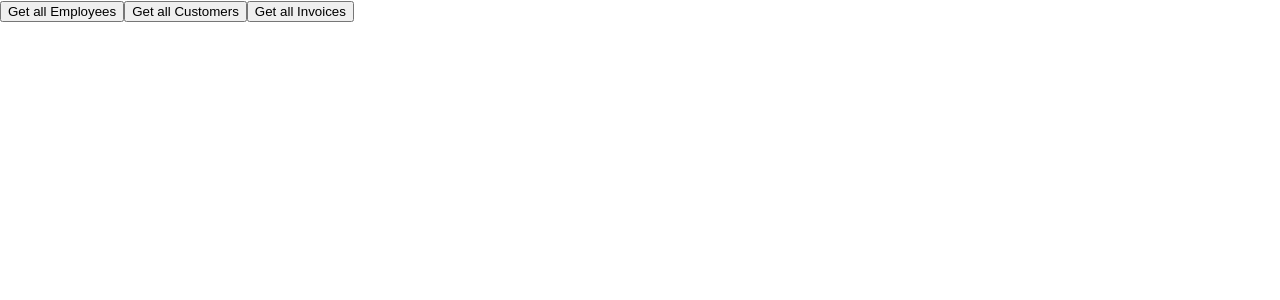
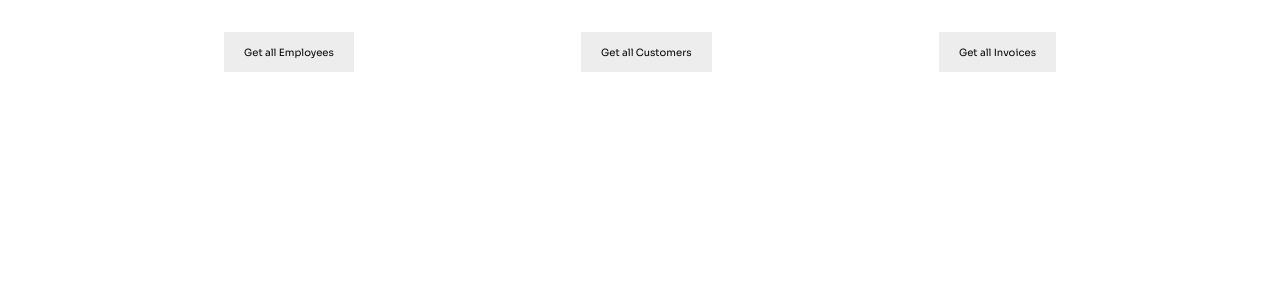
Before and after one commit to kwameaj67/as_web, a React (Create React App) app: page / in a window 1280 px wide. Shown: the top 300 px of the page. Built offline with nearby package versions, Linux system fonts and the light colour scheme; no server answers.

Commit message:
styled main view

```diff
--- a/src/App.css
+++ b/src/App.css
@@ -1,38 +1,32 @@
-.App {
-  text-align: center;
+*{
+  background-color:white;
 }
 
-.App-logo {
-  height: 40vmin;
-  pointer-events: none;
+.app .area{
+  margin: 2rem 14rem;
 }
-
-@media (prefers-reduced-motion: no-preference) {
-  .App-logo {
-    animation: App-logo-spin infinite 20s linear;
-  }
+.app .area .group_of_btns{
+  display:flex;
+  justify-content:space-between;
+  algin-items:center;
+  flex-direction:'row'
 }
-
-.App-header {
-  background-color: #282c34;
-  min-height: 100vh;
-  display: flex;
-  flex-direction: column;
-  align-items: center;
-  justify-content: center;
-  font-size: calc(10px + 2vmin);
-  color: white;
+.app .area .group_of_btns button{
+  cursor:pointer;
+  outline:none;
+  border:none;
+  background-color:#ededed;
+  color:black;
+  font-family:"Regular";
+  font-size:10px;
+  height:40px;
+  padding:0px 20px;
+  transition: 0.2s all ease-in;
 }
-
-.App-link {
-  color: #61dafb;
+.app .area .group_of_btns button:hover{
+  transition: 0.2s all ease-in;
+  opacity:0.8;
 }
-
-@keyframes App-logo-spin {
-  from {
-    transform: rotate(0deg);
-  }
-  to {
-    transform: rotate(360deg);
-  }
+.app .area .table_area{
+  margin:4rem 0rem;
 }
```
